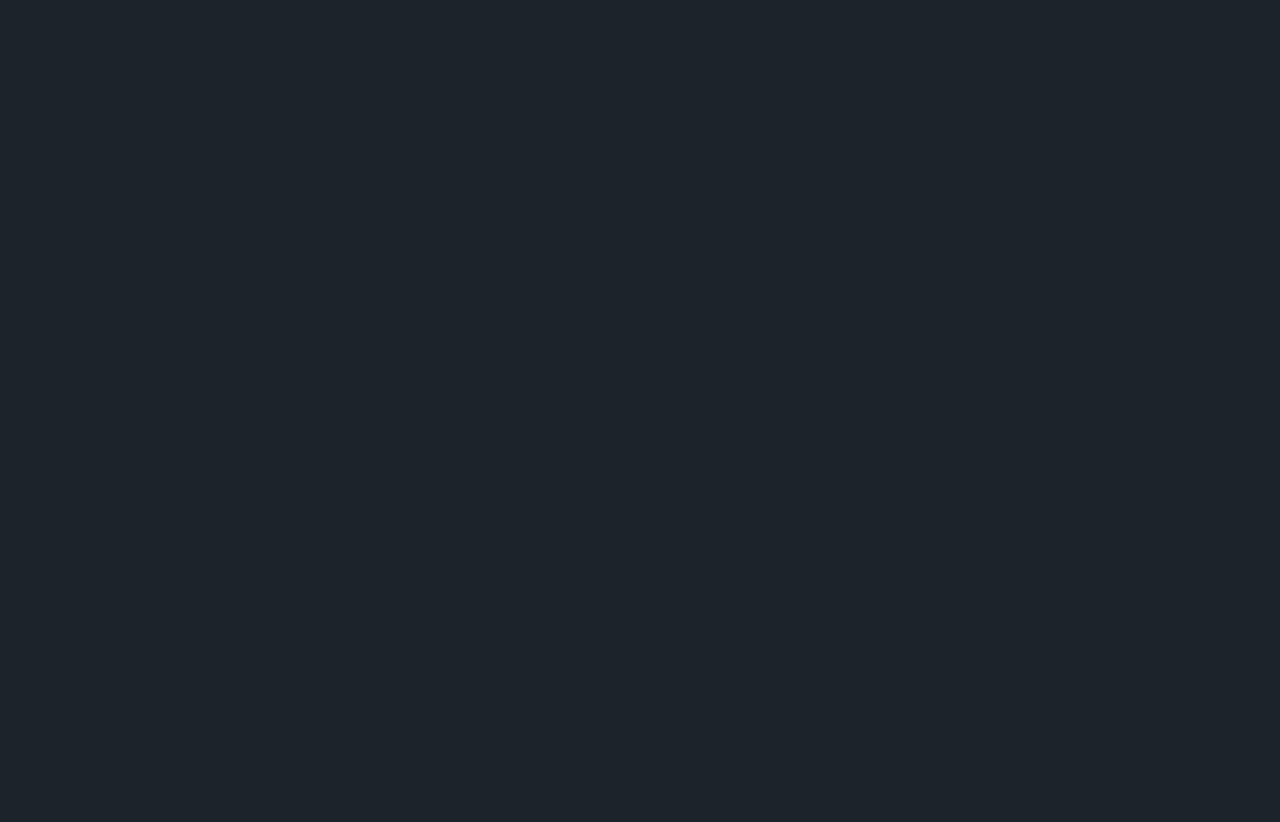
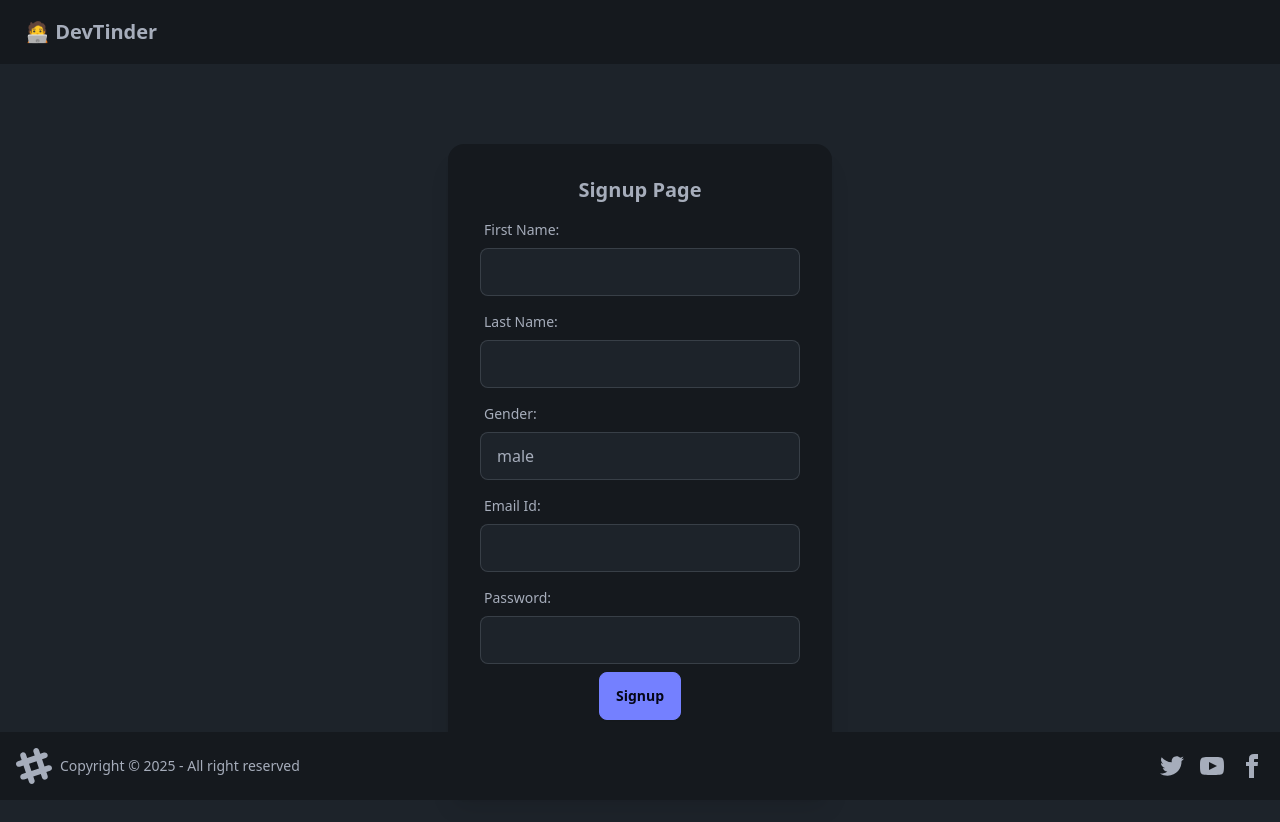
Before and after one commit to mayank051/DevTinder-web, a React (Vite) app: page /signup in a window 1280 px wide. Before the commit this address had no page. Shown: the top 822 px of the page. Before the commit the page ends 800 px from the top, so only its background shows below. Built offline with nearby package versions, Linux system fonts and the light colour scheme.

Commit message:
Added Signup Page & Dev testing bug fixes

```diff
--- a/src/App.jsx
+++ b/src/App.jsx
@@ -2,6 +2,7 @@ import { BrowserRouter, Routes, Route } from "react-router-dom";
 import NavBar from "./components/NavBar";
 import Body from "./Body";
 import Login from "./components/Login";
+import Signup from "./components/SignUp";
 import FeedPage from "./pages/FeedPage";
 import ProfilePage from "./pages/ProfilePage";
 import ConnectionPage from "./pages/ConnectionPage";
@@ -15,6 +16,7 @@ function App() {
             <Route index element={<FeedPage />} />
             <Route path="feed" element={<FeedPage />} />
             <Route path="login" element={<Login />} />
+            <Route path="signup" element={<Signup />} />
             <Route path="profile" element={<ProfilePage />} />
             <Route path="connections" element={<ConnectionPage />} />
             <Route path="requests" element={<RequestsPage />} />
--- a/src/Body.jsx
+++ b/src/Body.jsx
@@ -22,6 +22,11 @@ const Body = () => {
     }
   };
   useEffect(() => {
+    if (
+      window.location.pathname === "/login" ||
+      window.location.pathname === "/signup"
+    )
+      return;
     fetchUser();
   }, []);
 
--- a/src/components/EditProfile.jsx
+++ b/src/components/EditProfile.jsx
@@ -43,7 +43,9 @@ const EditProfile = ({ user }) => {
   };
   return (
     <>
-      {successMsg && <ToastComponent message={successMsg} />}
+      {successMsg && (
+        <ToastComponent message={successMsg} type="alert-success" />
+      )}
       <div className="flex gap-10 justify-center m-5">
         <div className="flex justify-center my-20 card">
           <div className="card bg-base-300 w-96 shadow-xl">
--- a/src/components/Loader.jsx
+++ b/src/components/Loader.jsx
@@ -1,6 +1,6 @@
 const Loader = () => {
   return (
-    <div>
+    <div className="flex justify-center">
       <span className="loading loading-ball loading-xs"></span>
       <span className="loading loading-ball loading-sm"></span>
       <span className="loading loading-ball loading-md"></span>
--- a/src/components/Login.jsx
+++ b/src/components/Login.jsx
@@ -66,6 +66,12 @@ const Login = () => {
             </button>
           </div>
         </div>
+        <p
+          className="mx-auto m-2 cursor-pointer"
+          onClick={() => navigate("/signup")}
+        >
+          New User? Signup
+        </p>
       </div>
     </div>
   );
--- /dev/null
+++ b/src/components/SignUp.jsx
@@ -0,0 +1,122 @@
+import { useState } from "react";
+import axios from "axios";
+import { useDispatch } from "react-redux";
+import { addUser } from "../store/userSlice";
+import { BASE_URL } from "../utils/constants";
+import { useNavigate } from "react-router-dom";
+
+const Signup = () => {
+  const [emailId, setEmailId] = useState("");
+  const [password, setPassword] = useState("");
+  const [firstName, setFirstName] = useState("");
+  const [lastName, setLastName] = useState("");
+  const [gender, setGender] = useState("male");
+  const [signupError, setSignupError] = useState("");
+  const dispatch = useDispatch();
+  const navigate = useNavigate();
+
+  const handleSignup = async () => {
+    try {
+      setSignupError("");
+      const res = await axios.post(
+        BASE_URL + "/signup",
+        {
+          firstName: firstName,
+          lastName: lastName,
+          gender: gender,
+          emailId: emailId,
+          password: password,
+        },
+        // will allow the browser to send the cookies along with subsequent requests to the same domain or across domains
+        { withCredentials: true }
+      );
+      dispatch(addUser(res.data.data));
+      navigate("/profile");
+    } catch (err) {
+      setSignupError(err.response.data);
+      console.log(err);
+    }
+  };
+  return (
+    <div className="flex justify-center my-20">
+      <div className="card bg-base-300 w-96 shadow-xl">
+        <div className="card-body">
+          <h2 className="card-title justify-center">Signup Page</h2>
+
+          <label className="form-control w-full max-w-xs">
+            <div className="label">
+              <span className="label-text">First Name:</span>
+            </div>
+            <input
+              type="text"
+              className="input input-bordered w-full max-w-xs"
+              value={firstName}
+              onChange={(e) => setFirstName(e.target.value)}
+            />
+          </label>
+
+          <label className="form-control w-full max-w-xs">
+            <div className="label">
+              <span className="label-text">Last Name:</span>
+            </div>
+            <input
+              type="text"
+              className="input input-bordered w-full max-w-xs"
+              value={lastName}
+              onChange={(e) => setLastName(e.target.value)}
+            />
+          </label>
+
+          <label className="form-control w-full max-w-xs">
+            <div className="label">
+              <span className="label-text">Gender:</span>
+            </div>
+            <input
+              type="text"
+              className="input input-bordered w-full max-w-xs"
+              value={gender}
+              onChange={(e) => setGender(e.target.value)}
+            />
+          </label>
+
+          <label className="form-control w-full max-w-xs">
+            <div className="label">
+              <span className="label-text">Email Id:</span>
+            </div>
+            <input
+              type="text"
+              className="input input-bordered w-full max-w-xs"
+              value={emailId}
+              onChange={(e) => setEmailId(e.target.value)}
+            />
+          </label>
+          <label className="form-control w-full max-w-xs">
+            <div className="label">
+              <span className="label-text">Password:</span>
+            </div>
+            <input
+              type="password"
+              value={password}
+              className="input input-bordered w-full max-w-xs"
+              onChange={(e) => setPassword(e.target.value)}
+            />
+          </label>
+          {signupError && <p className="text-red-500">{signupError}</p>}
+          <div className="card-actions justify-center">
+            <button className="btn btn-primary" onClick={handleSignup}>
+              Signup
+            </button>
+          </div>
+        </div>
+        <p
+          className="mx-auto m-2 cursor-pointer"
+          onClick={() => navigate("/login")}
+        >
+          Have an account? Login
+        </p>
+      </div>
+    </div>
+  );
+};
+
+export default Signup;
--- a/src/components/Toast.jsx
+++ b/src/components/Toast.jsx
@@ -1,7 +1,7 @@
-const ToastComponent = ({ message }) => {
+const ToastComponent = ({ message, type }) => {
   return (
     <div className="toast toast-top toast-center">
-      <div className="alert alert-success">
+      <div className={`alert ${type}`}>
         <span>{message}</span>
       </div>
     </div>
--- a/src/components/UserCard.jsx
+++ b/src/components/UserCard.jsx
@@ -1,5 +1,7 @@
 const ACCEPTED = "accepted";
 const REJECTED = "rejected";
+const INTERESTED = "interested";
+const IGNORED = "ignored";
 const UserCard = ({
   user,
   connectionPage = false,
@@ -46,8 +48,18 @@ const UserCard = ({
           )}
           {feedPage && (
             <div className="flex card-actions justify-end">
-              <button className="btn btn-primary">{"Ignore"}</button>
-              <button className="btn btn-secondary">{"Interested"}</button>
+              <button
+                className="btn btn-primary"
+                onClick={() => handleAction(user._id, IGNORED)}
+              >
+                {"Ignore"}
+              </button>
+              <button
+                className="btn btn-secondary"
+                onClick={() => handleAction(user._id, INTERESTED)}
+              >
+                {"Interested"}
+              </button>
             </div>
           )}
         </div>
--- a/src/pages/ConnectionPage.jsx
+++ b/src/pages/ConnectionPage.jsx
@@ -31,7 +31,7 @@ const ConnectionPage = () => {
       style={{ display: "flex", flexDirection: "column", alignItems: "center" }}
     >
       <h1 className="font-bold">Connections</h1>
-      <div className="flex justify-center gap-20 my-5">
+      <div className="flex justify-center gap-20 my-5 flex-wrap">
         {connections.map((user) => {
           return <UserCard user={user} key={user._id} connectionPage={true} />;
         })}
--- a/src/pages/RequestsPage.jsx
+++ b/src/pages/RequestsPage.jsx
@@ -46,19 +46,17 @@ const RequestsPage = () => {
     }
   };
 
-  const handleReject = (id) => {};
-
   if (!requests || !requests.length) return <div>No Requests Found</div>;
 
   return (
     <div
       style={{ display: "flex", flexDirection: "column", alignItems: "center" }}
     >
-      <h1 className="font-bold">Connections</h1>
+      <h1 className="font-bold">Connection Requests</h1>
       {isLoading ? (
         <Loader />
       ) : (
-        <div className="flex justify-center gap-20 my-5">
+        <div className="flex justify-center gap-20 my-5 flex-wrap">
           {requests.map((user) => {
             return (
               <UserCard
```
Also changed, not shown: src/pages/FeedPage.jsx (+40 -9 lines).
